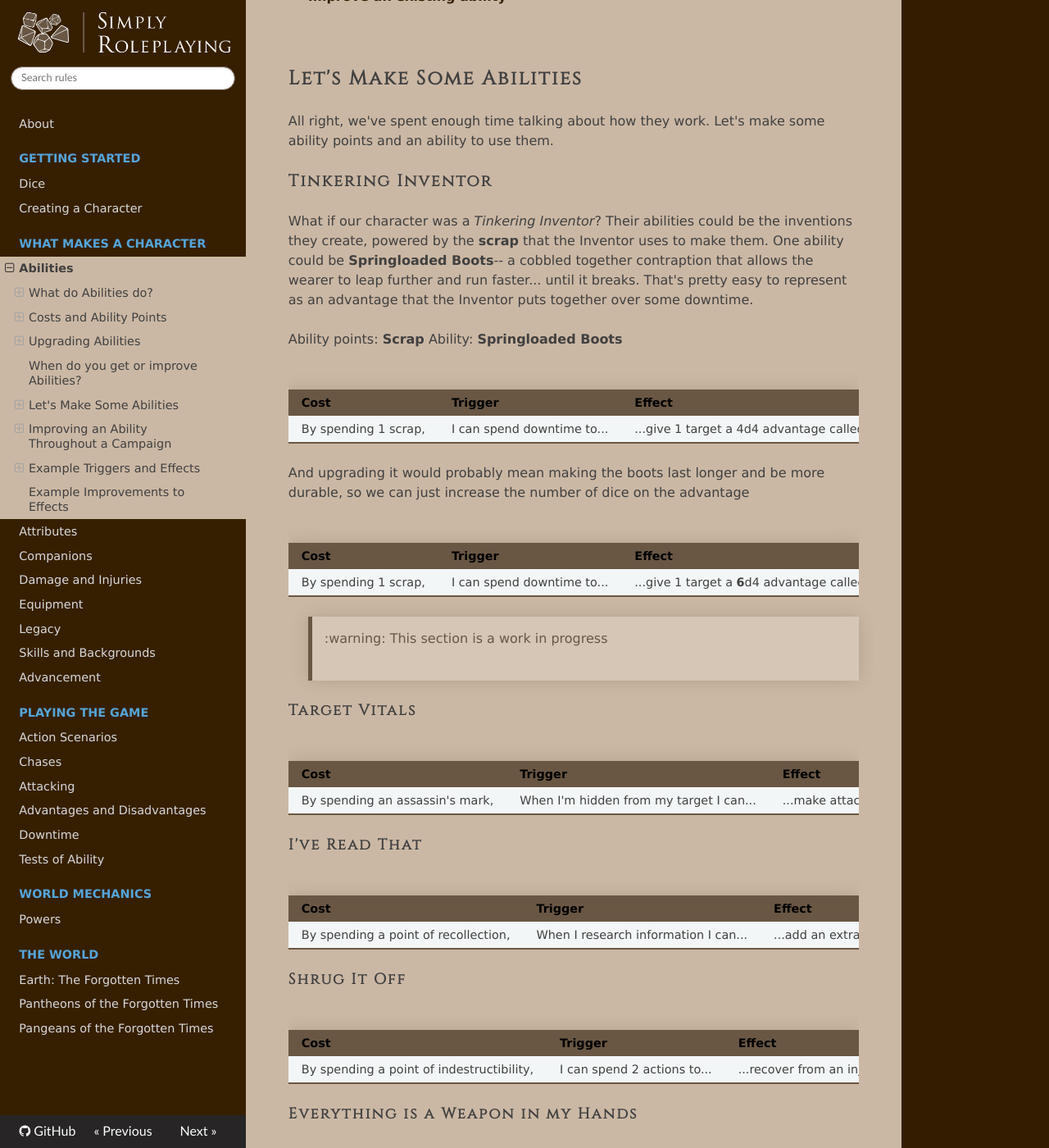
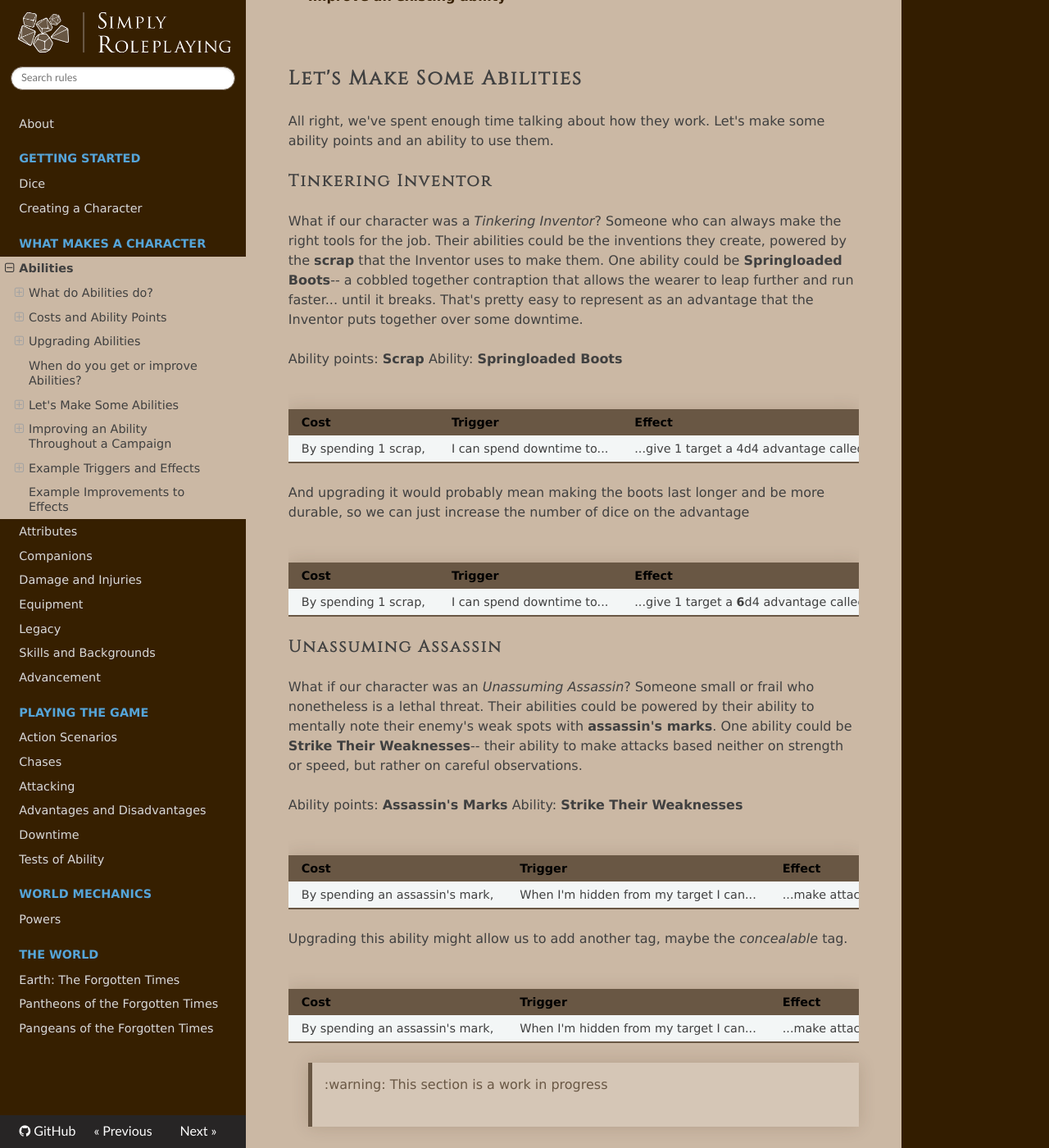
Before and after one commit to TheFifthRider/simply-roleplaying-webapp, an MkDocs documentation site: the page built from docs/character/abilities.md, in a window 1280 px wide and 1400 px high, scrolled down 3826 px. Shown: the whole window at 82% size. Built offline with MkDocs 1.6.1, drawn with Linux system fonts in a browser that asks for light colours; nearby versions of some CDN libraries.

Commit message:
feat: adding unassuming assassin example

```diff
--- a/docs/character/abilities.md
+++ b/docs/character/abilities.md
@@ -102,7 +102,7 @@ All right, we've spent enough time talking about how they work. Let's make some
 
 ### Tinkering Inventor
 
-What if our character was a _Tinkering Inventor_? Their abilities could be the inventions they create, powered by the **scrap** that the Inventor uses to make them. One ability could be **Springloaded Boots**-- a cobbled together contraption that allows the wearer to leap further and run faster... until it breaks. That's pretty easy to represent as an advantage that the Inventor puts together over some downtime.
+What if our character was a _Tinkering Inventor_? Someone who can always make the right tools for the job. Their abilities could be the inventions they create, powered by the **scrap** that the Inventor uses to make them. One ability could be **Springloaded Boots**-- a cobbled together contraption that allows the wearer to leap further and run faster... until it breaks. That's pretty easy to represent as an advantage that the Inventor puts together over some downtime.
 
 Ability points: **Scrap**
 Ability: **Springloaded Boots**
@@ -117,13 +117,27 @@ And upgrading it would probably mean making the boots last longer and be more du
 | -------------------- | -------------------------- | ------------------------------------------------------------ |
 | By spending 1 scrap, | I can spend downtime to... | ...give 1 target a **6**d4 advantage called Springloaded Boots. |
 
-> :warning: This section is a work in progress
 
-#### Target Vitals
+
+### Unassuming Assassin
+
+What if our character was an _Unassuming Assassin_? Someone small or frail who nonetheless is a lethal threat. Their abilities could be powered by their ability to mentally note their enemy's weak spots with **assassin's marks**. One ability could be **Strike Their Weaknesses**-- their ability to make attacks based neither on strength or speed, but rather on careful observations.
+
+Ability points: **Assassin's Marks**
+Ability: **Strike Their Weaknesses**
 
 | Cost                            | Trigger                                 | Effect                                                       |
 | ------------------------------- | --------------------------------------- | ------------------------------------------------------------ |
 | By spending an assassin's mark, | When I'm hidden from my target I can... | ...make attacks as though my weapons had the **intuition** tag until the end of my turn. |
+
+Upgrading this ability might allow us to add another tag, maybe the _concealable_ tag.
+
+| Cost                            | Trigger                                 | Effect                                                       |
+| ------------------------------- | --------------------------------------- | ------------------------------------------------------------ |
+| By spending an assassin's mark, | When I'm hidden from my target I can... | ...make attacks as though my weapons had the **intuition** and **concealable** tags until the end of my turn. |
+
+
+>   :warning: This section is a work in progress
 
 #### I've Read That
 
```
